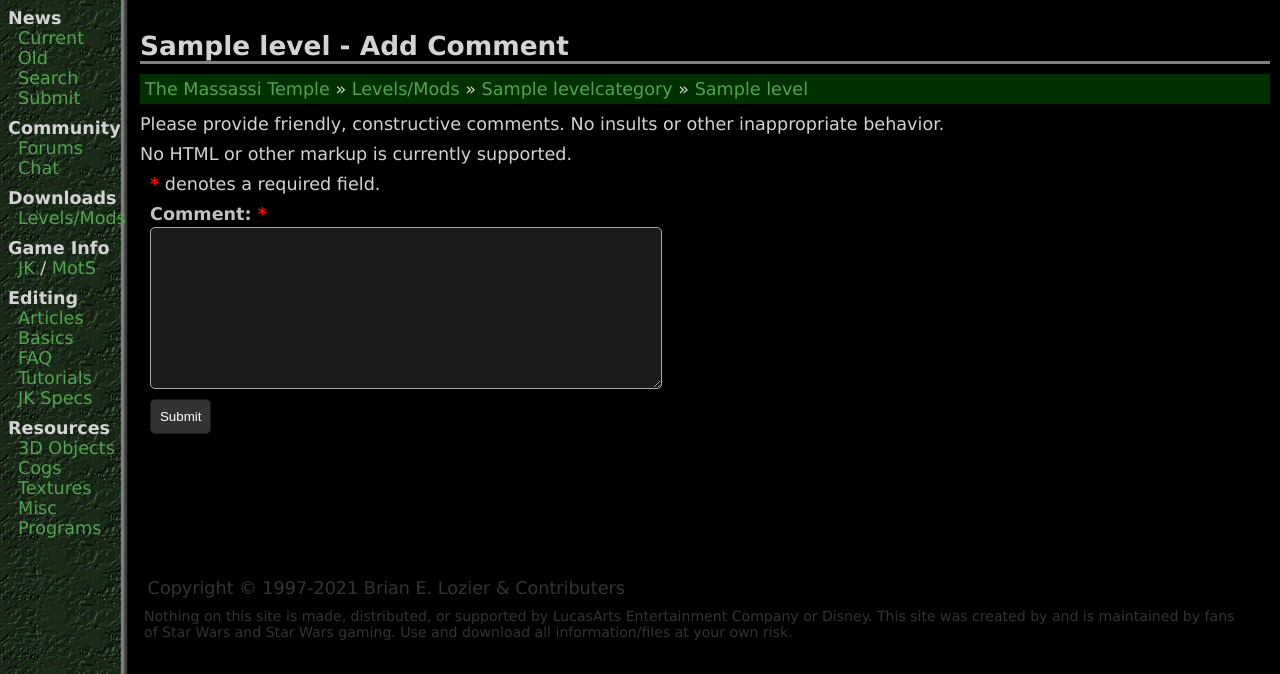
After one commit to saberworks/massassi-django, a Django app: page /levels/comment/1/ in a window 1280 px wide. The commit adds this page. Shown: the top 674 px of the page. Run offline with Django 3.2, Linux system fonts and the light colour scheme; a user stored in the database is signed in; tables that the repository leaves empty hold one stand-in row (values such as "Sample post").

Commit message:
level comments

```diff
--- /dev/null
+++ b/levels/forms.py
@@ -0,0 +1,10 @@
+from django.forms import ModelForm
+
+from .models import LevelComment
+
+class CommentForm(ModelForm):
+    required_css_class = 'required'
+
+    class Meta:
+        model = LevelComment
+        fields = ['comment']
--- a/levels/models.py
+++ b/levels/models.py
@@ -71,7 +71,7 @@
 class LevelComment(MassassiBaseModel):
     level = models.ForeignKey('Level', on_delete=models.CASCADE)
     user = models.ForeignKey('users.User', on_delete=models.CASCADE)
-    comment = models.TextField(blank=False)
+    comment = models.TextField(blank=False, null=False)
     ip = models.GenericIPAddressField(null=False, blank=False, default='0.0.0.0')
     date_created = models.DateTimeField(null=False, blank=False, default=timezone.now)
 
--- /dev/null
+++ b/levels/templates/levels/comment.html
@@ -0,0 +1,32 @@
+{% extends 'outer.html' %}
+
+{% block content %}
+    <h1>{% block title %}{{ level.name }} - Add Comment{% endblock %}</h1>
+
+    <p class="crumb">
+        <a href="/">The Massassi Temple</a> &raquo;
+        <a href="/levels/">Levels/Mods</a> &raquo;
+        <a href="{% url 'levels:category' level.category.path %}">{{ level.category.name }}</a> &raquo;
+        <a href="{% url 'levels:level' level.pk %}">{{ level.name }}</a>
+    </p>
+
+    <p>Please provide friendly, constructive comments.  No insults or other inappropriate behavior.</p>
+
+    <p>No HTML or other markup is currently supported.</p>
+
+    <div class="form-container">
+        <p><span class="required"></span> denotes a required field.</p>
+
+        <form method="post">
+            {% csrf_token %}
+            {% for field in form %}
+                {{ field.label_tag }}
+                {% for error in field.errors %}
+                    <div class="field-error">{{ error }}</div>
+                {% endfor %}
+                {{ field }}
+            {% endfor %}
+            <button type="submit">Submit</button>
+        </form>
+    </div>
+{% endblock %}
--- a/levels/urls.py
+++ b/levels/urls.py
@@ -8,8 +8,8 @@
     path('', views.CategoryIndexView.as_view(), name='index'),
     path('<path>/', views.CategoryDetailView.as_view(), name='category'),
     path('files/<pk>.shtml', views.LevelDetailView.as_view(), name='level'),
-    path('download/<pk>', views.LevelDownloadView.as_view(), name='level_download'),
-    path('comment/<pk>', views.CommentView.as_view(), name='comment'),
-    path('rate/<pk>', views.RateView.as_view(), name='rate'),
-    path('report_comment/<pk>', views.ReportCommentView.as_view(), name='report_comment'),
+    path('download/<pk>/', views.LevelDownloadView.as_view(), name='level_download'),
+    path('comment/<int:level_id>/', views.CommentView.as_view(), name='comment'),
+    path('rate/<int:level_id>/', views.RateView.as_view(), name='rate'),
+    path('report_comment/<pk>/', views.ReportCommentView.as_view(), name='report_comment'),
 ]
--- a/levels/views.py
+++ b/levels/views.py
@@ -1,7 +1,19 @@
-from django.db.models import Count, Sum, F
+import logging
+
+from django.contrib import messages
+from django.contrib.auth.decorators import login_required
+from django.db.models import Count, F
+from django.shortcuts import render, redirect
+from django.utils.decorators import method_decorator
 from django.views import generic
 
+from massassi.httputil import get_client_ip
+
+from .forms import CommentForm
 from .models import Level, LevelCategory, LevelComment
+
+logger = logging.getLogger(__name__)
+
 
 #
 # CategoryIndexView shows all categories/descriptions/counts and links to the
@@ -95,10 +107,43 @@
 
 
 #
-# LevelAddCommentView is the add comment form & handler
+# CommentView is the add comment form & handler
 #
+@method_decorator(login_required, name='dispatch')
 class CommentView(generic.FormView):
-    pass
+    form_class = CommentForm
+    template_name = 'levels/comment.html'
+
+    def get_level(self, level_id):
+        return Level.objects.get(pk=level_id)
+
+    def get(self, request, level_id):
+        level = self.get_level(level_id)
+
+        form = self.form_class()
+
+        return render(request, self.template_name, {'form': form, 'level': level})
+
+    def post(self, request, level_id):
+        level = self.get_level(level_id)
+
+        form = self.form_class(request.POST)
+
+        if form.is_valid():
+            comment = form.save(commit=False)
+
+            comment.level = level
+            comment.user = request.user
+            comment.ip = get_client_ip(request)
+
+            comment.save()
+
+            messages.success(request, 'Comment submission successful!')
+
+            return redirect('levels:level', comment.level_id)
+
+        return render(request, self.template_name, {'form': form})
+
 
 class RateView(generic.FormView):
     pass
--- a/static/css/styles.css
+++ b/static/css/styles.css
@@ -571,7 +571,7 @@
     font-weight: bold;
 }
 
-.form-container input {
+.form-container input, textarea {
     width: 100%;
     clear: both;
     border: 1px solid darkgray;
```
Also changed, not shown: massassi/httputil.py (added, +8 -0 lines), massassi/settings.py (+4 -4 lines).
